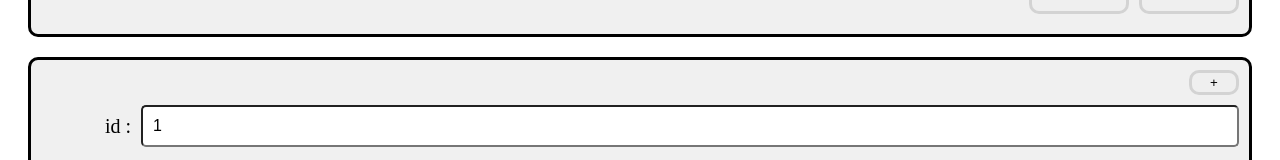
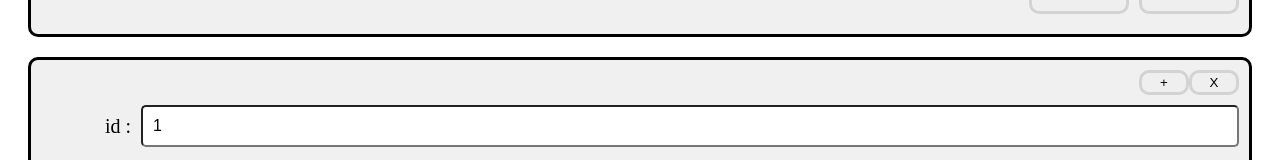
Before and after one commit to nthGH1030/CV-generator, a React (Create React App) app: page / in a window 1280 px wide. Shown: the part 429-589 px from the top of the page. Built offline with nearby package versions, Linux system fonts and the light colour scheme.

Commit message:
added remove function

```diff
--- a/src/components/Background.js
+++ b/src/components/Background.js
@@ -40,7 +40,13 @@ export default function Background() {
         Description: '',
     }];
     setWorkExp(newWorkExp);
-    console.log(workExp);
+    }
+
+    let handleRemove = (id) => {
+        const updatedWorkExp = [...workExp];
+        const index = updatedWorkExp.findIndex((exp) => exp.id === id);
+        updatedWorkExp.splice(index , 1);
+        setWorkExp(updatedWorkExp);
     }
 
     let handleExperienceChange = (id,key, e) => {
@@ -104,6 +110,9 @@ export default function Background() {
             <div className = "add-remove-container">
                     <AddItem
                         handleAdd = {() => handleAdd()}
+                    />
+                    <RemoveItem
+                        handleRemove = {() => handleRemove()}
                     />
                 </div>
             {workExp.map((experience) => (
@@ -276,3 +285,17 @@ function AddItem({handleAdd})
         </>
     )
 }
+
+function RemoveItem({handleRemove})
+{
+    return (
+        <>
+        <button
+            onClick = {handleRemove}
+            className = "button add remove"
+        >
+        X
+        </button>
+        </>
+    )
+}
```
